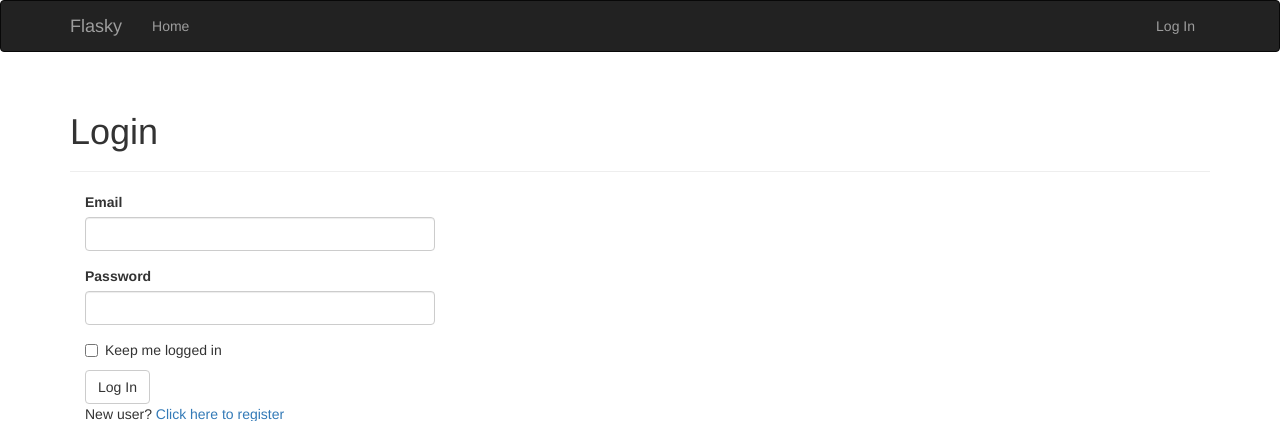
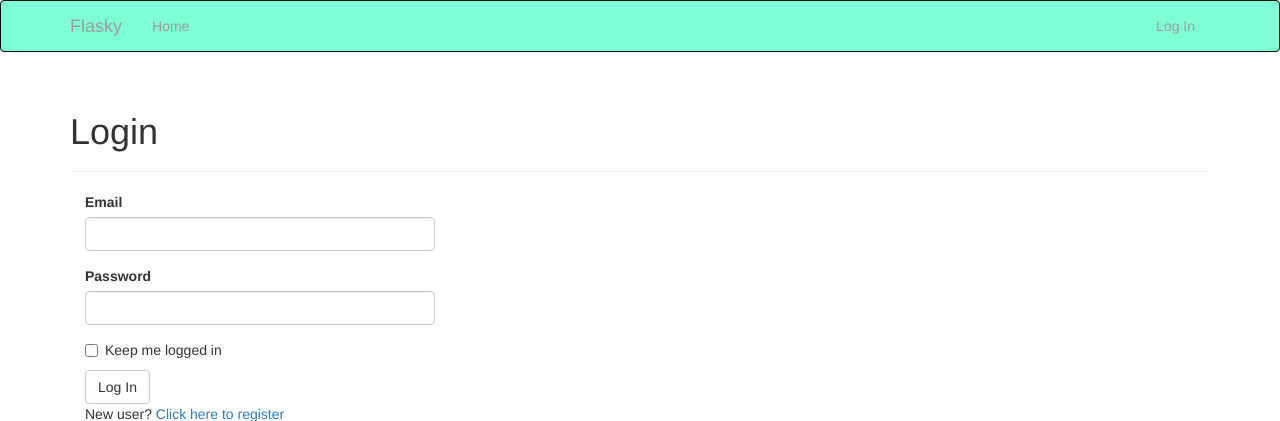
Before and after one commit to adetuadetu/Final, a Flask app: a page that uses app/templates/base.html in a window 1280 px wide. Shown: the top 421 px of the page. Run offline with Flask 2, Linux system fonts and the light colour scheme; some libraries are stand-ins or nearby versions.

Commit message:
Navbar colour

```diff
--- a/app/static/styles.css
+++ b/app/static/styles.css
@@ -28,3 +28,8 @@ div.post-content {
     margin-left: 48px;
     min-height: 48px;
 }
+
+div.navbar {
+    background-color: aquamarine;
+
+}
```
